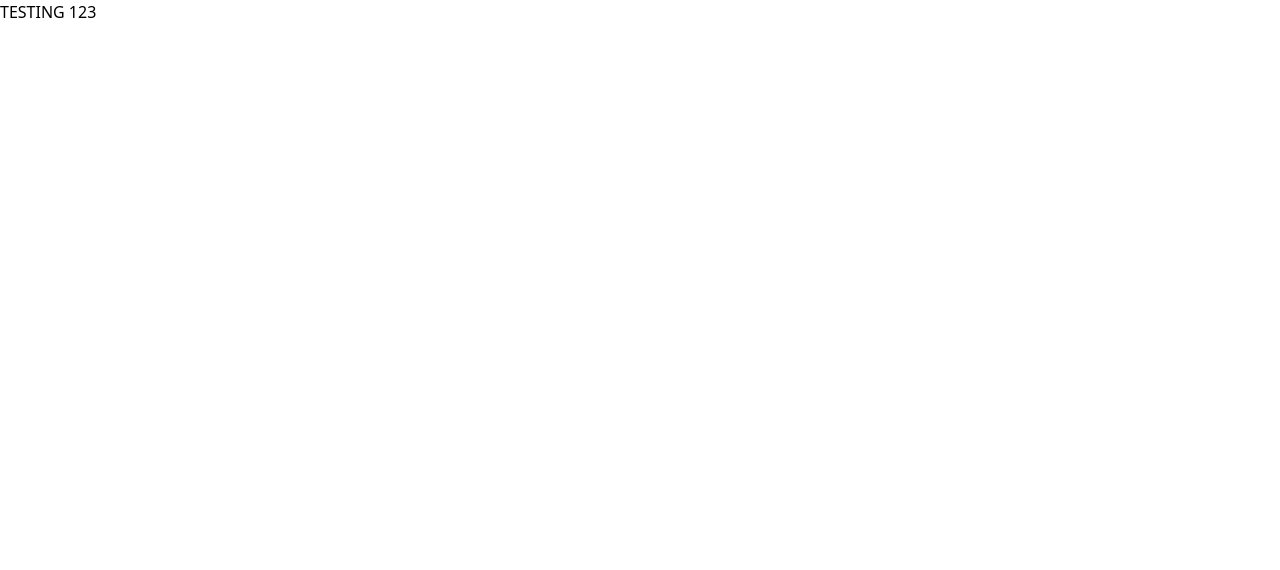
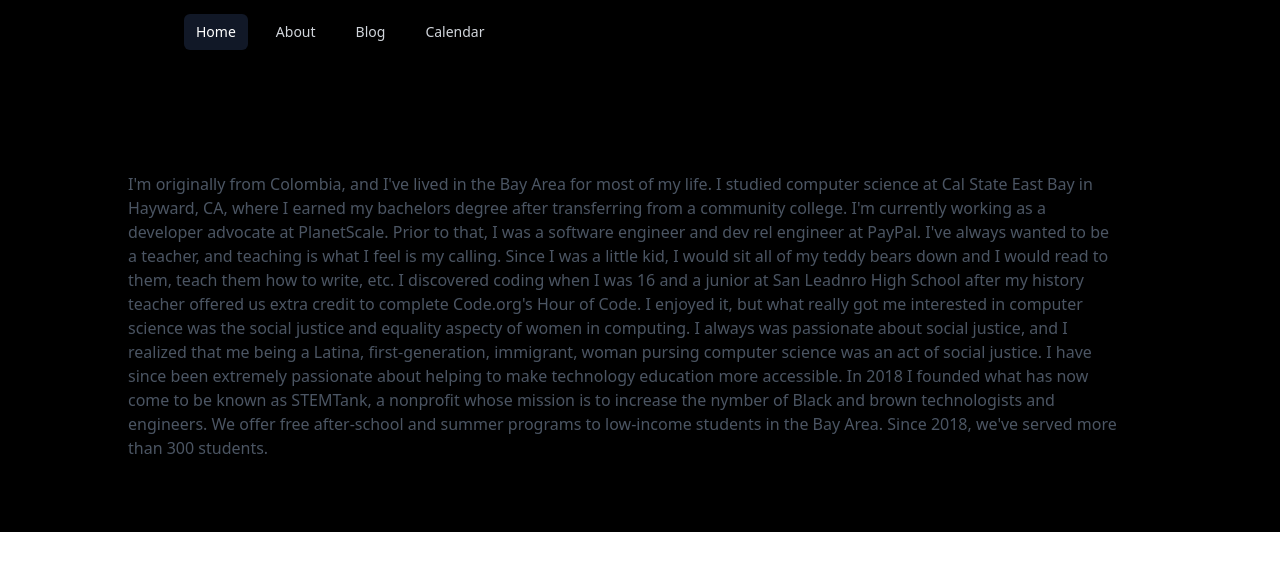
Before and after one commit to womenbuildweb3/30daysofweb3.xyz, a Next.js app: page /about in a window 1280 px wide. Shown: the top 570 px of the page. Built offline with nearby package versions, Linux system fonts and the light colour scheme.

Commit message:
need to fix slow rendering of videos

```diff
--- a/components/Navbar.js
+++ b/components/Navbar.js
@@ -18,7 +18,7 @@ export default function Navbar() {
                 <div className="hidden sm:block sm:ml-6">
                   <div className="flex space-x-4">
                     {/* Current: "bg-gray-900 text-white", Default: "text-gray-300 hover:bg-gray-700 hover:text-white" */}
-                    <a href="#" className="bg-gray-900 text-white px-3 py-2 rounded-md text-sm font-medium hover:bg-gray-700" >
+                    <a href="/" className="bg-gray-900 text-white px-3 py-2 rounded-md text-sm font-medium hover:bg-gray-700" >
                       Home
                     </a>
                     <a
--- a/components/TikTok.js
+++ b/components/TikTok.js
@@ -2,12 +2,13 @@ import react from "react";
 
 export default function TikTok({ vidLink, videoID }) {
     return (
-        <div>
+        <div className="rounded-lg px-1 bg-gradient-to-r from-teal-400 to-purple-500 ">
             <blockquote
                 class='tiktok-embed'
                 cite={vidLink}
                 data-video-id={videoID}
                 style={{ "max-width": "605px", "min-width": "325px" }}
+                className="py-2"
             >
                 <section>
                     <a
--- a/pages/about.js
+++ b/pages/about.js
@@ -1,5 +1,23 @@
+import styles from "../styles/Home.module.css";
+import Navbar from "../components/Navbar";
 export default function About(){
     return (
-        <div>TESTING 123</div>
+        <div className={styles.container}>
+            <Navbar />
+            <main className='mt-11'>
+                <div className='flex flex-col justify-center items-start max-w-5xl border-gray-200 dark:border-gray-700 mx-auto pb-16'>
+                    <div className='flex flex-col-reverse sm:flex-row items-start'>
+                        <div className='flex flex-col pr-8'>
+                            <h1 className='font-bold text-3xl md:text-5xl tracking-tight mb-4 text-black dark:text-white'>
+                                About Me
+                            </h1>
+                            <p className='text-gray-600 dark:text-gray-400 mb-2'>
+                                I'm originally from Colombia, and I've lived in the Bay Area for most of my life. I studied computer science at Cal State East Bay in Hayward, CA, where I earned my bachelors degree after transferring from a community college. I'm currently working as a developer advocate at PlanetScale. Prior to that, I was a software engineer and dev rel engineer at PayPal. I've always wanted to be a teacher, and teaching is what I feel is my calling. Since I was a little kid, I would sit all of my teddy bears down and I would read to them, teach them how to write, etc. I discovered coding when I was 16 and a junior at San Leadnro High School after my history teacher offered us extra credit to complete Code.org's Hour of Code. I enjoyed it, but what really got me interested in computer science was the social justice and equality aspecty of women in computing. I always was passionate about social justice, and I realized that me being a Latina, first-generation, immigrant, woman pursing computer science was an act of social justice. I have since been extremely passionate about helping to make technology education more accessible. In 2018 I founded what has now come to be known as STEMTank, a nonprofit whose mission is to increase the nymber of Black and brown technologists and engineers. We offer free after-school and summer programs to low-income students in the Bay Area. Since 2018, we've served more than 300 students.
+                            </p>
+                        </div>
+                    </div>
+                </div>
+            </main>
+        </div>
     )
 }
--- a/pages/index.js
+++ b/pages/index.js
@@ -6,7 +6,7 @@ import Icon from "../components/Icon";
 import TikTok from "../components/TikTok";
 import ScrollSnap from "../components/scrollsnap";
 import Link from "next/link";
-import Sparkle from "../components/Sparkle";
+import { SparklesIcon } from '@heroicons/react/outline'
 
 export default function Home() {
     return (
@@ -41,7 +41,7 @@ export default function Home() {
                                 {/* <p className='text-teal-400 font-bold pr-2'>
                                     l
                                 </p> */}
-                                <Sparkle></Sparkle>
+                                <SparklesIcon className="h-5 w-5 text-teal-400 mt-1"></SparklesIcon>
                                 <Link href='/about'>
                                     <p className='text-white mb-16 hover:text-black hover:bg-teal-400 rounded-lg p-1'>
                                         About Me
@@ -62,11 +62,18 @@ export default function Home() {
                     <h3 className='font-bold text-2xl md:text-4xl tracking-tight mb-6 text-black dark:text-white'>
                         Featured Content
                     </h3>
-                    <div className='flex flex-row flex-wrap justify-between w-full'>
+                    {/* <div className='flex flex-row flex-wrap justify-between w-full'> */}
+                    <div className='flex flex-row w-full overflow-auto'>
                         <div className=''>
                             <TikTok
                                 vidLink='https://www.tiktok.com/@camiinthisthang/video/6999680054053637382'
                                 videoID='6999680054053637382'
+                            ></TikTok>
+                        </div>
+                        <div className=''>
+                            <TikTok
+                                vidLink='https://www.tiktok.com/@camiinthisthang/video/7000052712595279109'
+                                videoID='7000052712595279109'
                             ></TikTok>
                         </div>
                         <div className=''>
@@ -79,6 +86,12 @@ export default function Home() {
                             <TikTok
                                 vidLink='https://www.tiktok.com/@camiinthisthang/video/7042711433603419439'
                                 videoID='7042711433603419439'
+                            ></TikTok>
+                        </div>
+                        <div className=''>
+                            <TikTok
+                                vidLink='https://www.tiktok.com/@camiinthisthang/video/7031254881944030470'
+                                videoID='7031254881944030470'
                             ></TikTok>
                         </div>
                     </div>
```
Also changed, not shown: 1 other file (tests, documents, lock files or other folders).
